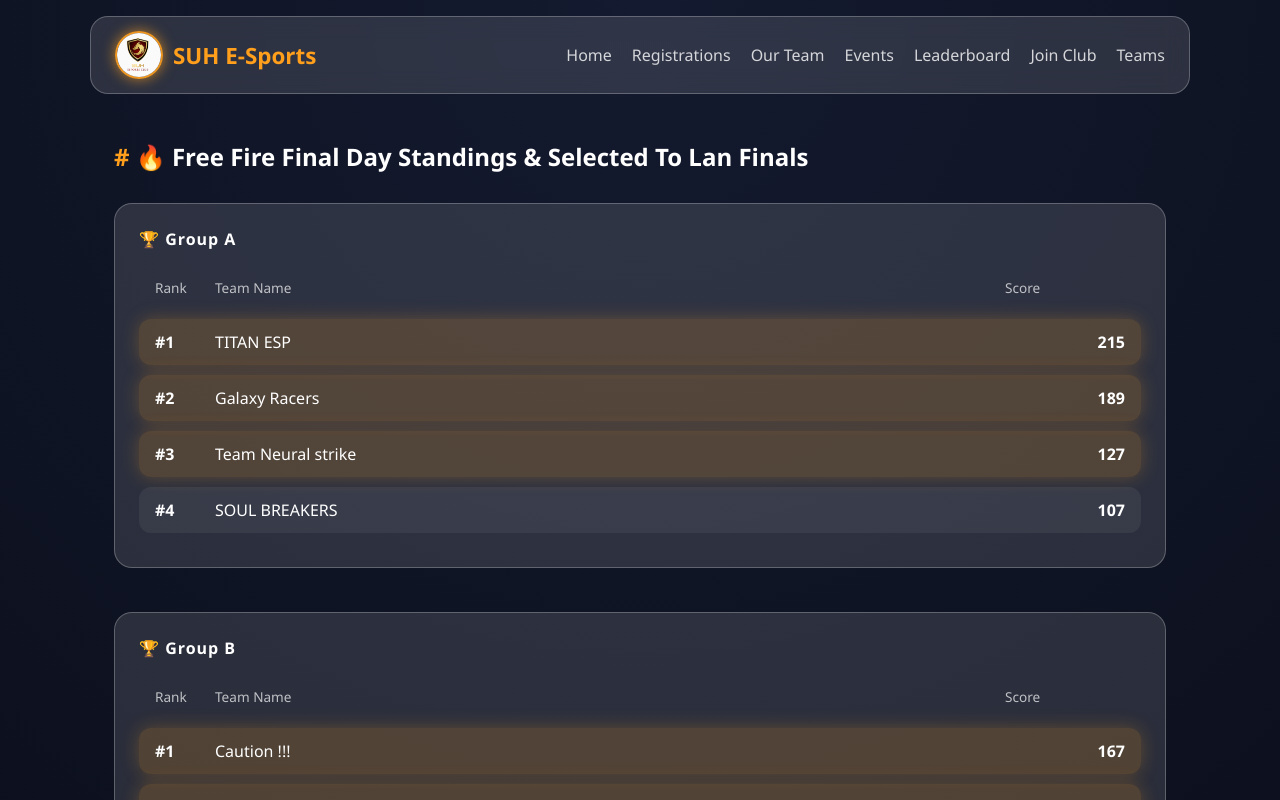
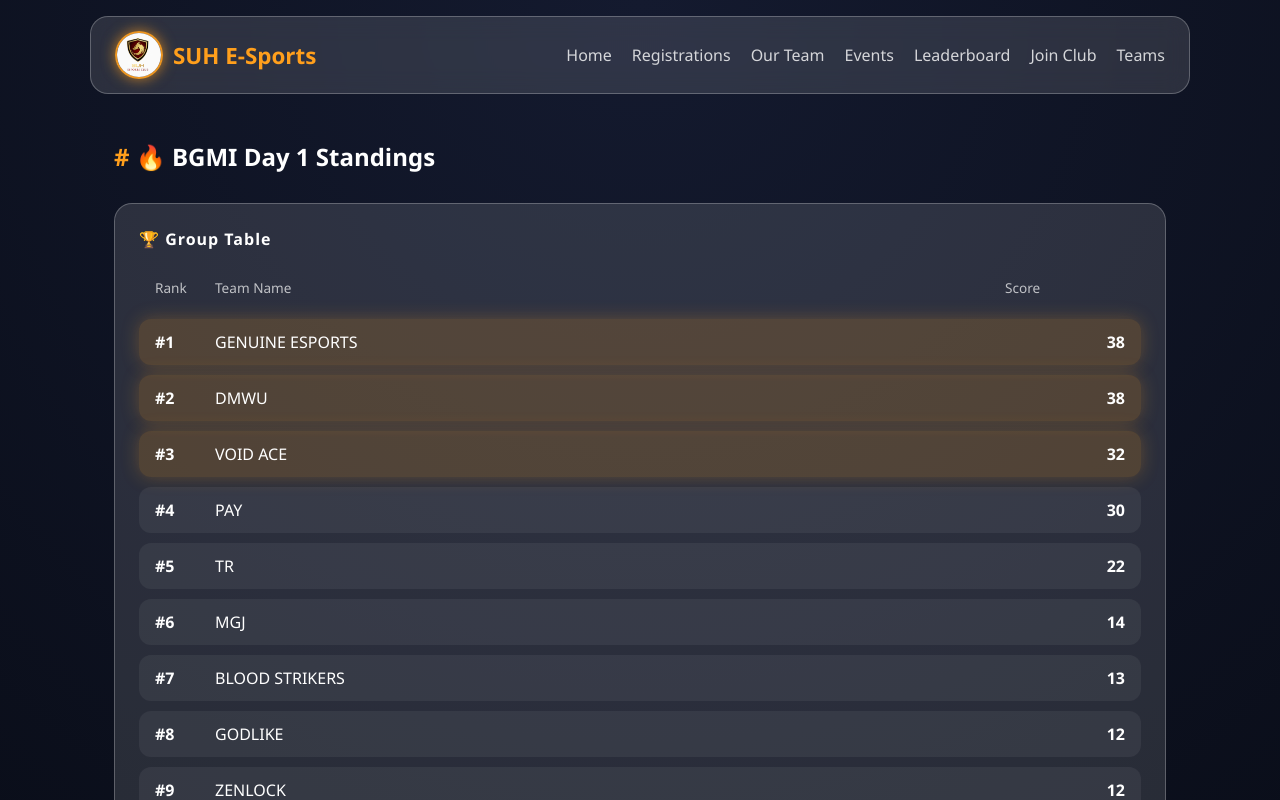
Before and after one commit to suhesports24-tech/suhesportsofficial, a React (Vite) app: page /leaderboard in a window 1280 px wide. Shown: the top 800 px of the page. Built offline with nearby package versions, Linux system fonts and the light colour scheme.

Commit message:
BGMI Day1 standings

```diff
--- a/src/pages/Leaderboard.jsx
+++ b/src/pages/Leaderboard.jsx
@@ -5,38 +5,28 @@ import Footer from "../components/Footer";
 
 export default function LeaderboardPage() {
 
-  const groupA = [
-    { name:"TITAN ESP", score:215 },
-    { name:"Galaxy Racers", score:189 },
-    { name:"Team Neural strike", score:127},
-    { name:"SOUL BREAKERS", score:107},
-
-  ];
-
-  const groupB = [
-    { name: "Caution !!!", score:167},
-    { name: "ZEDxESPORTS", score:152},
-    { name: "CHAMPS", score:147},
-    { name: "Hellfire", score:126},
-
-  ];
-
-  const groupC = [
-    { name:"Team EGO", score:184},
-    { name:"Jai Bhavani Team", score:173},
-    { name:"TOXIC", score:156},
-    { name:"Team OBLYX ", score:138},
+  const grouptotal = [
+    { name:"GENUINE ESPORTS", score:38 },
+    { name:"DMWU", score:38},
+    { name:"VOID ACE", score:32},
+    { name:"PAY", score:30},
+    { name:"TR", score:22},
+    { name:"MGJ", score:14},
+    { name:"BLOOD STRIKERS", score:13},
+    { name:"GODLIKE", score:12},
+    { name:"ZENLOCK", score:12},
+    { name:"SOUL", score:11},
+    { name:"THE OG'S", score:2},
+    { name:"DUM", score:2},
   ];
 
   return (
     <>
       <Navbar />
 
-      <Section title="🔥 Free Fire Final Day  Standings & Selected To Lan Finals">
+      <Section title="🔥 BGMI Day 1  Standings ">
         <div className="leaderboard-grid">
-          <Leaderboard title="Group A" data={groupA} /> <br></br> <br></br>
-          <Leaderboard title="Group B" data={groupB} /> <br></br> <br></br>
-          <Leaderboard title="Group C" data={groupC} />
+          <Leaderboard title="Group Table" data={grouptotal} />
         </div>
       </Section>
 
--- a/src/pages/Registrations.jsx
+++ b/src/pages/Registrations.jsx
@@ -32,7 +32,7 @@ export default function Registrations() {
       name: "BGMI",
       sub: "Battlegrounds Mobile India",
       players: "Squad • 4–5 Players",
-      status: "LIVE",
+      status: "ENDED",
       theme: "bgmi",
     },
     {
```
